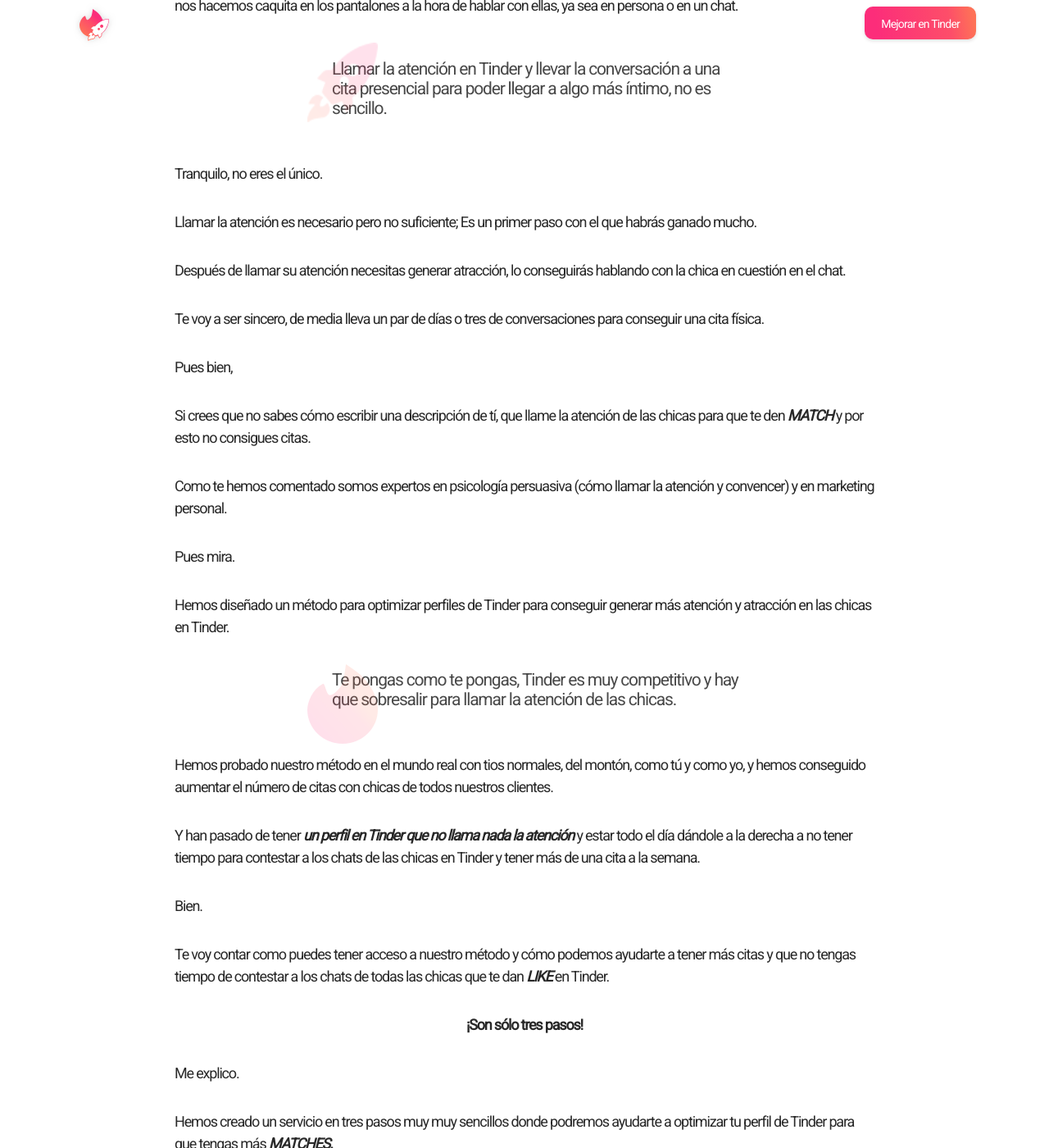
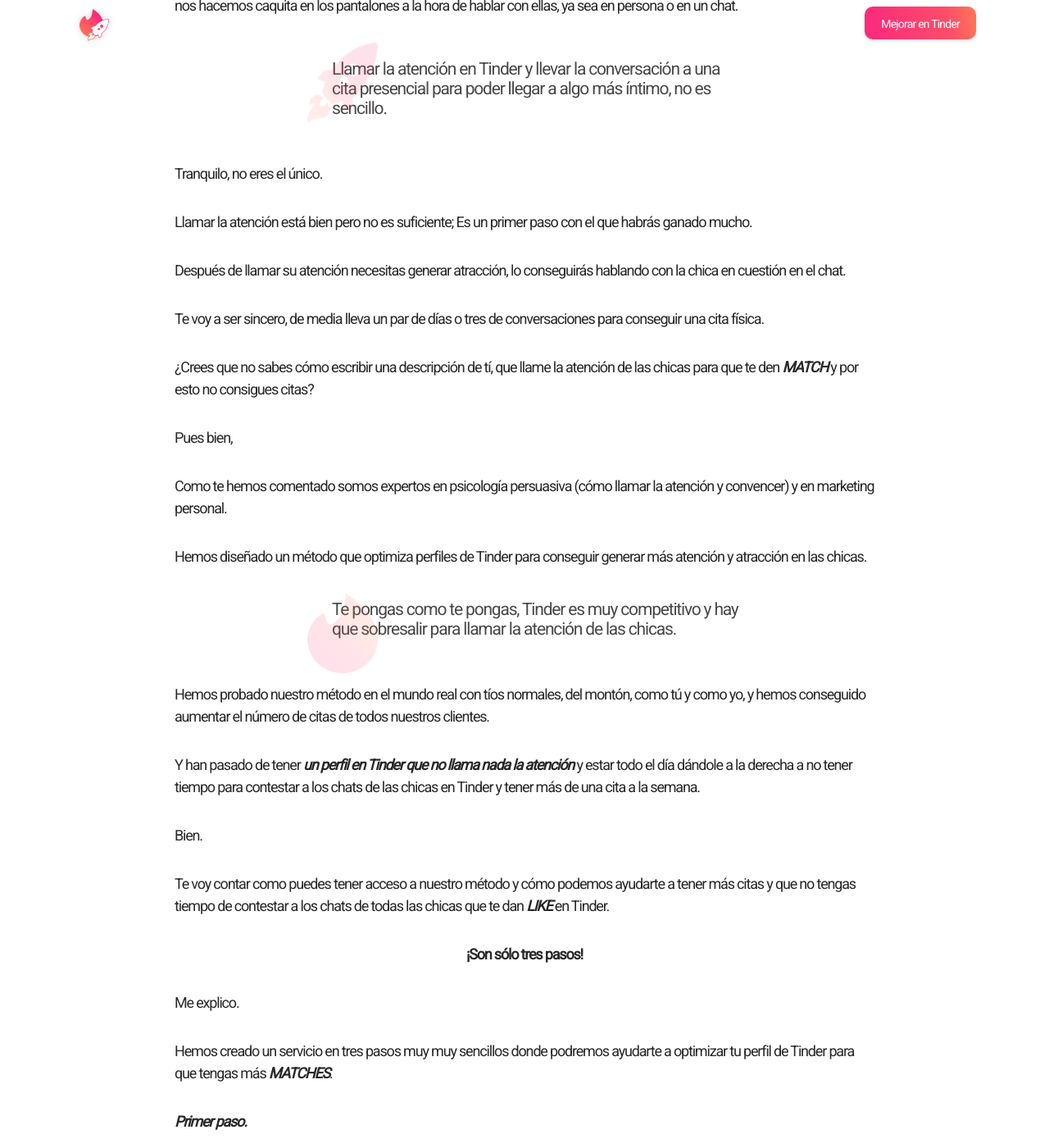
Before and after one commit to dmartincc/tinderpower.github.io, a Jekyll site: the page built from index.md, in a window 1280 px wide and 1400 px high, scrolled down 941 px. Shown: the whole window at 82% size. Built offline with Jekyll 4.4.1, drawn with Linux system fonts in a browser that asks for light colours; comment, search, counter and statistics services are not loaded; some of the changed text lies outside the part shown.

Commit message:
revised text

```diff
--- /dev/null
+++ b/_includes/sabreQueContestar.html
@@ -0,0 +1,5 @@
+<div class="container">
+  <div class="tresPasos">
+    <p><strong>¿Sabré que contestar cuando me escriban las chicas en Tinder?</strong></p>
+  </div>
+</div>
--- a/index.md
+++ b/index.md
@@ -6,7 +6,7 @@
 
 Te voy a contar algo que podría cambiar el rumbo de tu vida sentimental y aumentar, considerablemente, **_tu éxito de ligar en Tinder._**
 
-Pero lo primero que debes saber de Cómo triunfar en Tinder es que somos un estudio online de psicología persuasiva, imagen personal y optimización de perfiles de Tinder.
+Pero lo primero que debes saber de tinderpower.com es que somos un estudio online de psicología persuasiva, imagen personal y optimización de perfiles de Tinder.
 
 {% include LandingBloqueTexto.html %}
 
@@ -20,25 +20,24 @@
 
 Tranquilo, no eres el único.
 
-Llamar la atención es necesario pero no suficiente; Es un primer paso con el que habrás ganado mucho.
+Llamar la atención está bien pero no es suficiente; Es un primer paso con el que habrás ganado mucho.
 
 Después de llamar su atención necesitas generar atracción, lo conseguirás hablando con la chica en cuestión en el chat.
 
 Te voy a ser sincero, de media lleva un par de días o tres de conversaciones para conseguir una cita física.
 
+
+¿Crees que no sabes cómo escribir una descripción de tí, que llame la atención de las chicas para que te den **_MATCH_** y por esto no consigues citas?
+
 Pues bien,
-
-Si crees que no sabes cómo escribir una descripción de tí, que llame la atención de las chicas para que te den **_MATCH_** y por esto no consigues citas.
 
 Como te hemos comentado somos expertos en psicología persuasiva (cómo llamar la atención y convencer) y en marketing personal.
 
-Pues mira.
-
-Hemos diseñado un método para optimizar perfiles de Tinder para conseguir generar más atención y atracción en las chicas en Tinder.
+Hemos diseñado un método que optimiza perfiles de Tinder para conseguir generar más atención y atracción en las chicas.
 
 {% include LandingBloqueTexto3.html %}
 
-Hemos probado nuestro método en el mundo real con tios normales, del montón, como tú y como yo, y hemos conseguido aumentar el número de citas con chicas de todos nuestros clientes.
+Hemos probado nuestro método en el mundo real con tíos normales, del montón, como tú y como yo, y hemos conseguido aumentar el número de citas de todos nuestros clientes.
 
 Y han pasado de tener **_un perfil en Tinder que no llama nada la atención_** y estar todo el día dándole a la derecha a no tener tiempo para contestar a los chats de las chicas en Tinder y tener más de una cita a la semana.
 
@@ -50,7 +49,7 @@
 
 Me explico.
 
-Hemos creado un servicio en tres pasos muy muy sencillos donde podremos ayudarte a optimizar tu perfil de Tinder para que tengas más **_MATCHES._**
+Hemos creado un servicio en tres pasos muy muy sencillos donde podremos ayudarte a optimizar tu perfil de Tinder para que tengas más **_MATCHES_**.
 
 **_Primer paso._**
 
@@ -118,7 +117,7 @@
 
 Pero, espera…
 
-**_¿Sabré que contestar cuando me escriban las chicas en Tinder?_**
+{% include sabreQueContestar.html %}
 
 Con nuestra ayuda y un poco de esfuerzo de tu parte, el sistema de optimización de perfiles de Tinder te enseñará a mejorar tu perfil para que consigas llamar más la atención y la atracción de las mujeres en Tinder.
 
```
Also changed, not shown: other parts of index.md (+2 -2 lines).
